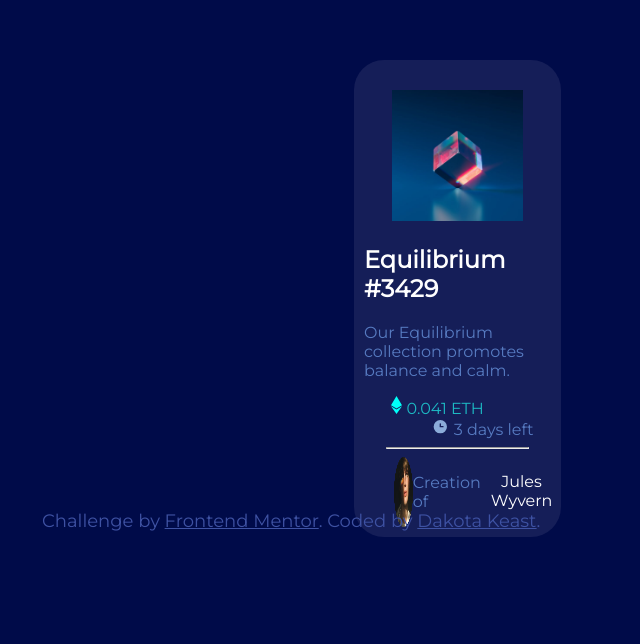
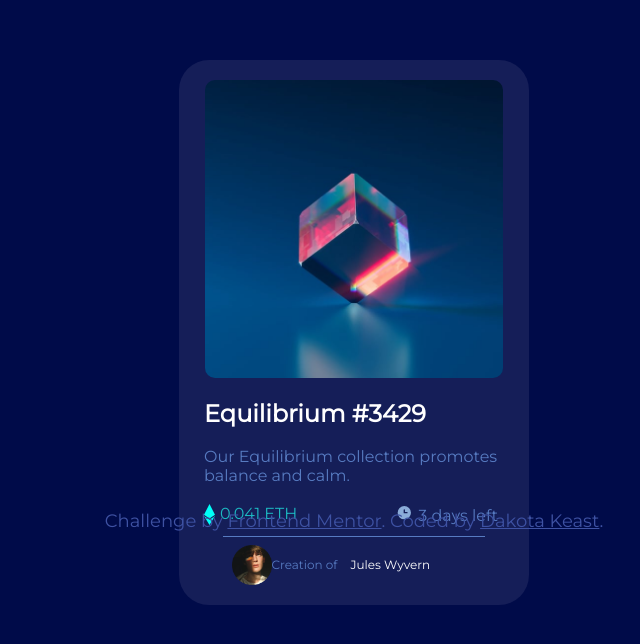
Before and after one commit to JabaDUDE/NFT-preview-card, a plain HTML site: page index.html in a window 1280 px wide. Shown: the part 268-912 px from the top of the page, without its empty margins (286-926 px from the left). Drawn offline with Linux system fonts and the light colour scheme.

Commit message:
commit on 'main'

```diff
--- a/css/style.css
+++ b/css/style.css
@@ -11,93 +11,112 @@
 }
 
 body {
-    background-color: #000B49;
+  background-color: #000b49;
   padding: 25% 25% 25% 25%;
-    font-family: 'Montserrat', sans-serif;
+  font-family: "Montserrat", sans-serif;
   text-decoration-style: solid;
+  display: flex;
+  justify-content: center;
 }
 
-.clock{
+.time img {
   padding-right: 5px;
 }
-.creation{
-    display: flex;
+.icon {
+  padding-right: 5px;
+}
+.creation {
+  color: #577bc1;
+  margin-left: 15%;
+  margin-right: 15%;
+  font-size: 12px;
 }
 h2 {
   color: white;
   text-align: left;
+  margin-left: 25px;
+  margin-top: 2px;
 }
 
-h2:hover{
-    color: #1DB9C3;
+h2:hover {
+  color: #1db9c3;
 }
 
-hr{
+hr {
   width: 75%;
-    color: gray;
-
+  background-color: #577bc1;
+  height: 0.3px;
+  border: none;
 }
 
 .image1 {
-    width: 70%;
+  width: 85%;
   height: auto;
-    padding-top: 20px;
+  border-radius: 10px;
   box-shadow: black;
+  display: block;
+  margin-top: 20px;
+  margin-left: auto;
+  margin-right: auto;
 }
 
-.image1:hover{
-    color:#1DB9C3;
+.image1:hover {
+  color: #1db9c3;
 }
 
-.jules{
+.jules {
   color: white;
   padding-left: 10px;
   padding-top: 15px;
 }
-.jules:hover{
-    color:#1DB9C3;
+.jules:hover {
+  color: #1db9c3;
 }
 
 .jules-wyvern {
-    width: 10%;
   float: left;
-    padding-left: 30px;
-
-
-
 }
 
 .main {
   background-color: #151e58;
-    text-align: center;
+  display: flex;
+  flex-direction: column;
   border-radius: 30px;
-    width: 30%;
-    height: auto;
-    position: relative;
-    top: 50%;
-    bottom: 50%;
-    right: 50%;
-    left: 50%;
-    padding: 10px;
-
-
+  max-width: 350px;
 }
 
-p {
-    color: #577BC1;
+.balance {
+  color: #577bc1;
   text-align: left;
+  margin-left: 25px;
+  margin-top: 0;
 }
-.price{
-    color: #1DB9C3;
-    padding-left: 10px;
-    padding-right: 50px;
-    display: inline;
-
+.price {
+  color: #1db9c3;
+  display: flex;
+  margin: 3px 25px;
 }
-
-.time{
-    display:inline;
-    padding-left: 50px;
-    ;
-
+.time {
+  color: #577bc1;
+  margin-left: 33%;
 }
+.container {
+  height: 60px;
+  width: 40px;
+  float: left;
+}
+.container img {
+  height: auto;
+  width: 100%;
+  float: left;
+}
+@media (min-width: 400px) and (max-width: 732px) {
+  .price {
+    font-size: 14px;
+    max-width: 400px;
+    text-align: center;
+  }
+  .time {
+    margin-left: 20%;
+  }
+}
--- a/index.html
+++ b/index.html
@@ -1,46 +1,67 @@
 <!DOCTYPE html>
 <html lang="en">
-
   <head>
-  <meta charset="UTF-8">
-  <meta name="viewport" content="width=device-width, initial-scale=1.0">
+    <meta charset="UTF-8" />
+    <meta name="viewport" content="width=device-width, initial-scale=1.0" />
     <!-- displays site properly based on user's device -->
 
-  <link rel="icon" type="image/png" sizes="32x32" href="./images/favicon-32x32.png">
+    <link
+      rel="icon"
+      type="image/png"
+      sizes="32x32"
+      href="./images/favicon-32x32.png"
+    />
 
     <title>Frontend Mentor | NFT preview card component</title>
 
-
-  <link rel="stylesheet" href="css/style.css">
-  <link rel="preconnect" href="https://fonts.googleapis.com">
-  <link rel="preconnect" href="https://fonts.gstatic.com" crossorigin>
-  <link href="https://fonts.googleapis.com/css2?family=Montserrat&display=swap" rel="stylesheet">
-
+    <link rel="stylesheet" href="css/style.css" />
+    <link rel="preconnect" href="https://fonts.googleapis.com" />
+    <link rel="preconnect" href="https://fonts.gstatic.com" crossorigin />
+    <link
+      href="https://fonts.googleapis.com/css2?family=Montserrat&display=swap"
+      rel="stylesheet"
+    />
   </head>
 
   <body>
     <div class="main">
-    <img class="image1" src="images/image-equilibrium.jpg" alt="image-equilibrium">
-    <br>
+      <img
+        class="image1"
+        src="images/image-equilibrium.jpg"
+        alt="image-equilibrium"
+      />
+      <br />
       <h2>Equilibrium #3429</h2>
 
-    <p>Our Equilibrium collection promotes balance and calm.</p>
+      <p class="balance">
+        Our Equilibrium collection promotes balance and calm.
+      </p>
 
-    <p class="price"><img class="icon" src="images/icon-ethereum.svg" alt="icon-ethereum"> 0.041 ETH</p>
-    <p class="time"><img class="clock" src="images/icon-clock.svg" alt="icon-clock">3 days left</p>
-    <hr>
+      <p class="price">
+        <img class="icon" src="images/icon-ethereum.svg" alt="icon-ethereum" />
+        0.041 ETH<span class="time"
+          ><img class="clock" src="images/icon-clock.svg" alt="icon-clock" />3
+          days left</span
+        >
+      </p>
+
+      <hr />
       <div class="creation">
-      <img class="jules-wyvern" src="images/image-avatar.png" alt="jules-wyvern">
-      <p>Creation of</p>
-      <p>
-        <div class="jules"> Jules Wyvern</div>
-      </p>
+        <div class="container">
+          <img
+            class="jules-wyvern"
+            src="images/image-avatar.png"
+            alt="jules-wyvern"
+          />
+        </div>
+        <p>Creation of <span class="jules">Jules Wyvern</span></p>
       </div>
     </div>
     <div class="attribution">
-    Challenge by <a href="https://www.frontendmentor.io?ref=challenge" target="_blank">Frontend Mentor</a>.
-    Coded by <a href="#">Dakota Keast</a>.
+      Challenge by
+      <a href="https://www.frontendmentor.io?ref=challenge" target="_blank"
+        >Frontend Mentor</a
+      >. Coded by <a href="#">Dakota Keast</a>.
     </div>
   </body>
-
 </html>
```
Lines whose indentation alone changed are shown as unchanged.
